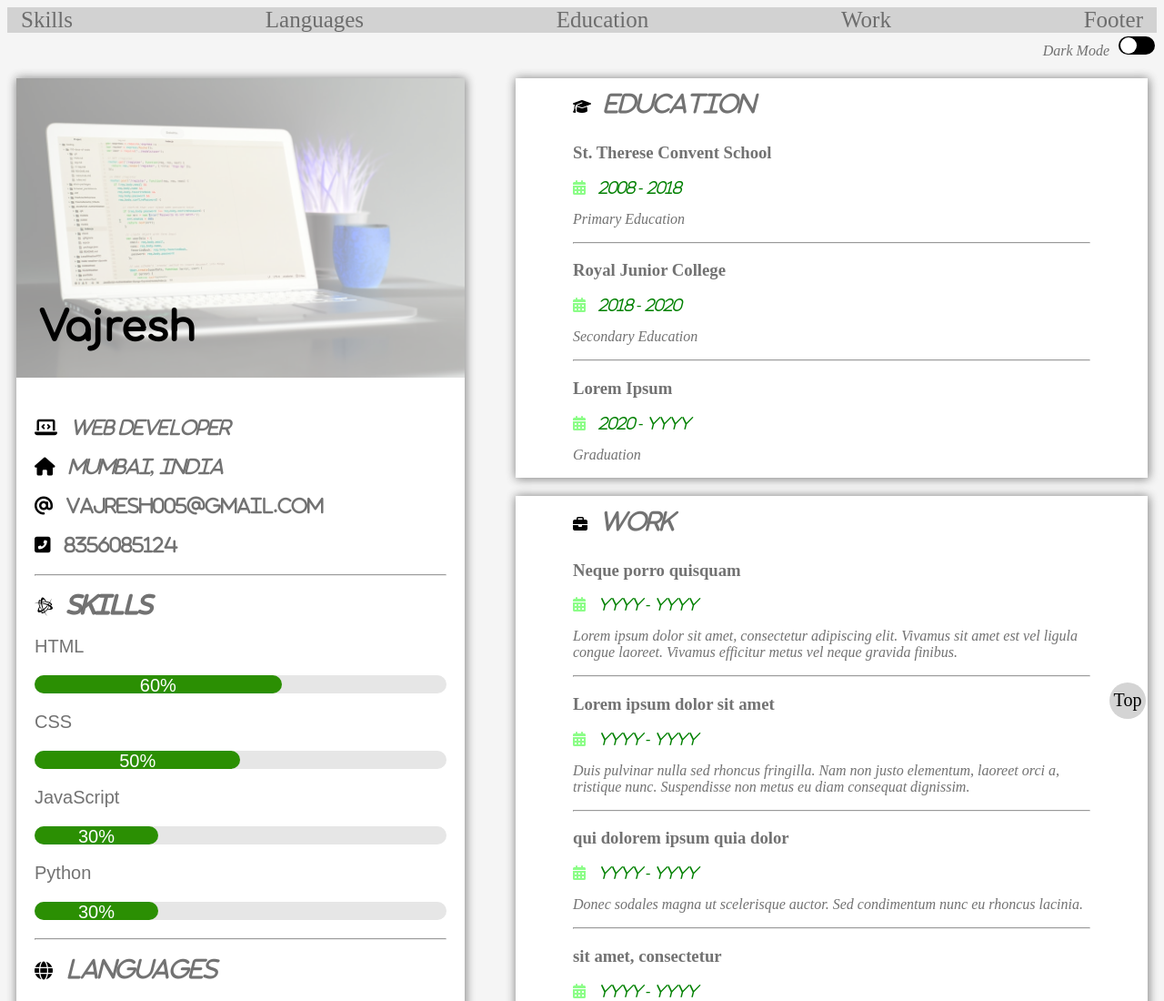
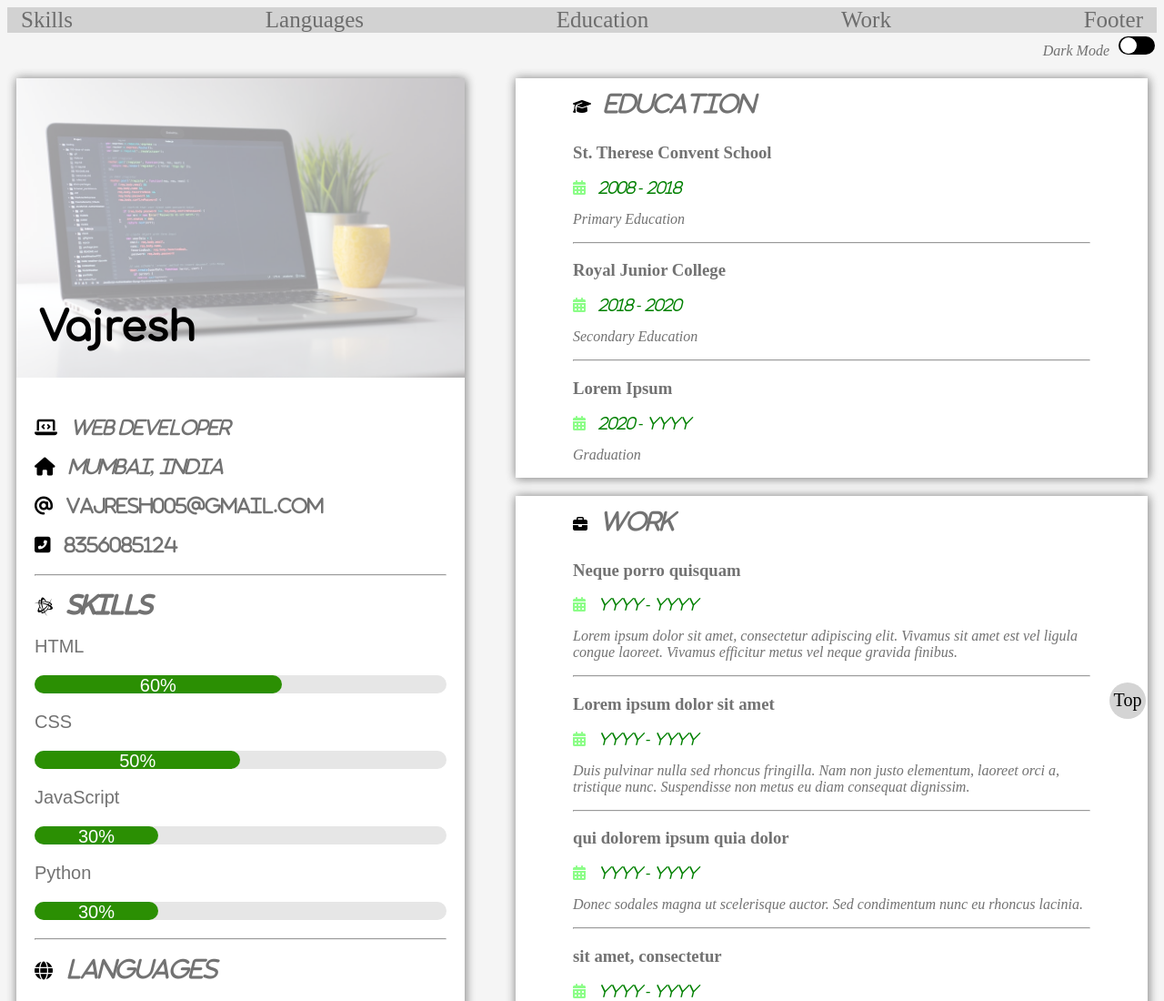
Before and after one commit to VAJRESH/Vajresh.github.io, a plain HTML site: page index.html in a window 1280 px wide. Shown: the top 1100 px of the page at 91% size. Drawn offline with Linux system fonts and the light colour scheme.

Commit message:
Update index.html

```diff
--- a/index.html
+++ b/index.html
@@ -46,7 +46,7 @@
         <div class="left col-2 margin">
 <!-- My Avatar with my Name-->
             <div style="position: relative;" >
-                <img src="images\Laptop.jfif" alt="Avatar" width="100%" style="position: relative; opacity: 0.4; filter: invert();"/>
+                <img src="images\Laptop.jfif" alt="Avatar" width="100%" style="position: relative; opacity: 0.4;"/>
                 <div class="namePosition">
                     <span class="name colorO"> Vajresh </span>
                 </div>
```
